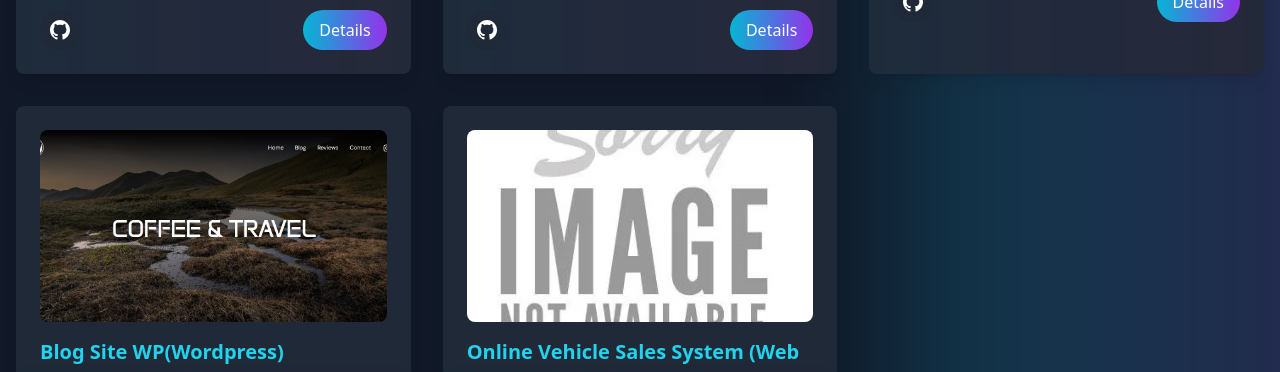
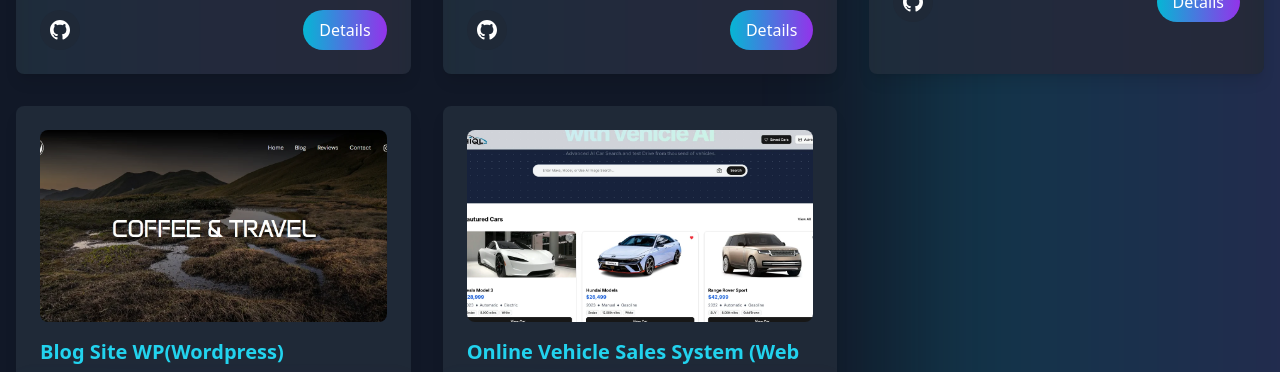
Before and after one commit to MohamadRiza/riza-portfolio, a React (Vite) app: page / in a window 1280 px wide. Shown: the part 3740-4112 px from the top of the page. Built offline with nearby package versions, Linux system fonts and the light colour scheme.

Commit message:
uploaded NEXT.JS Car_Sale_APP Image Uploaded

```diff
--- a/src/pages/Projects.jsx
+++ b/src/pages/Projects.jsx
@@ -123,7 +123,7 @@ const Projects = () => {
     {
       id: 14,
       name: "Online Vehicle Sales System (Web Application)...(DEVELOPMENT STAGE)",
-      image: "./Image_Not_Available.webp", // Replace with your actual image URL
+      image: "./Vehicle_APP.webp", // Replace with your actual image URL
       description:
         "STILL DEVELOPMENT STAGE...",
       technologies: ["Next.js", "Tailwind CSS", "Supabase", "GEMINI API", "Prisma", "PgSQL", "Clerk API (For Authentication)", "Shadcn UI"],
```
Also changed, not shown: public/Vehicle_APP.webp (added).
